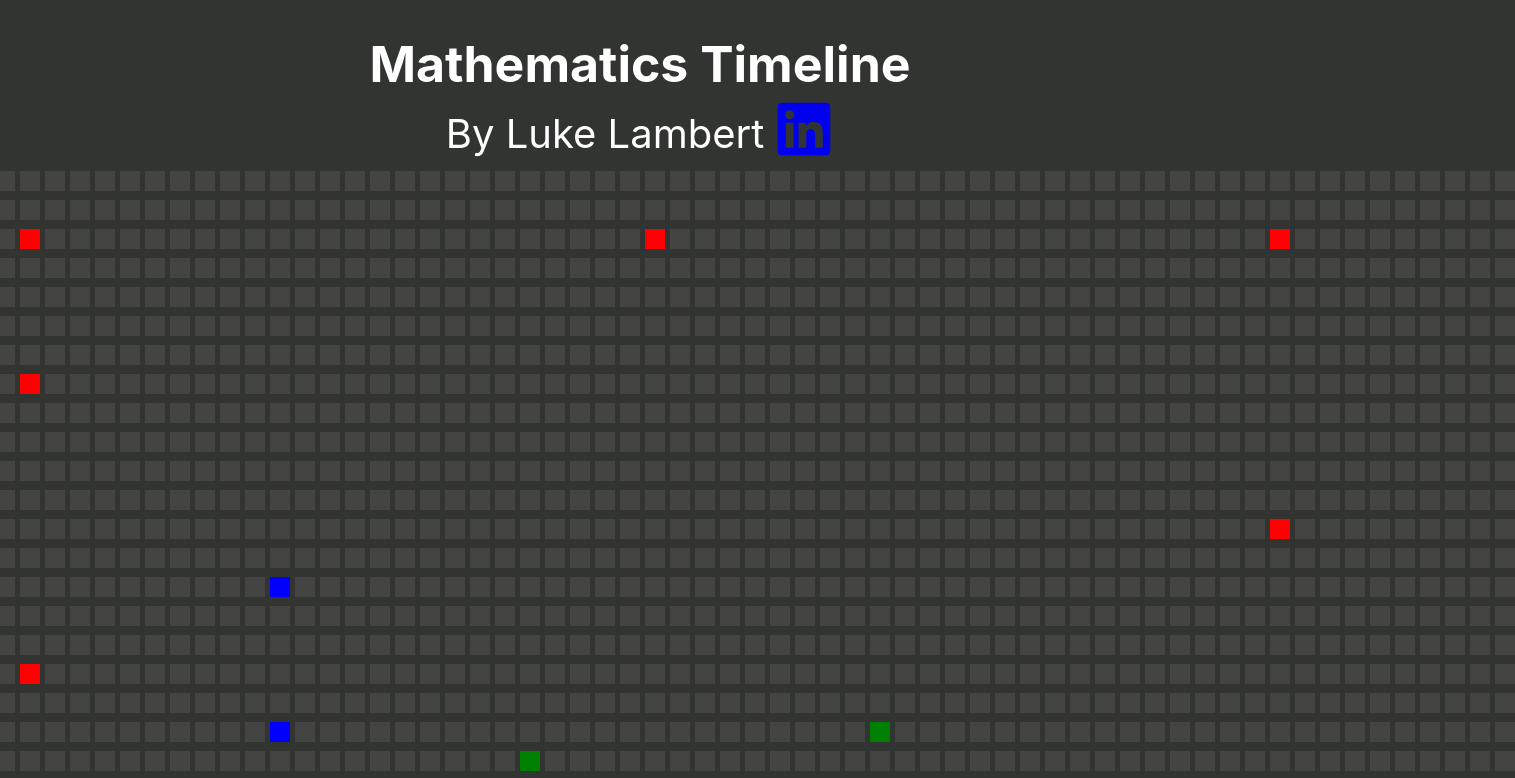
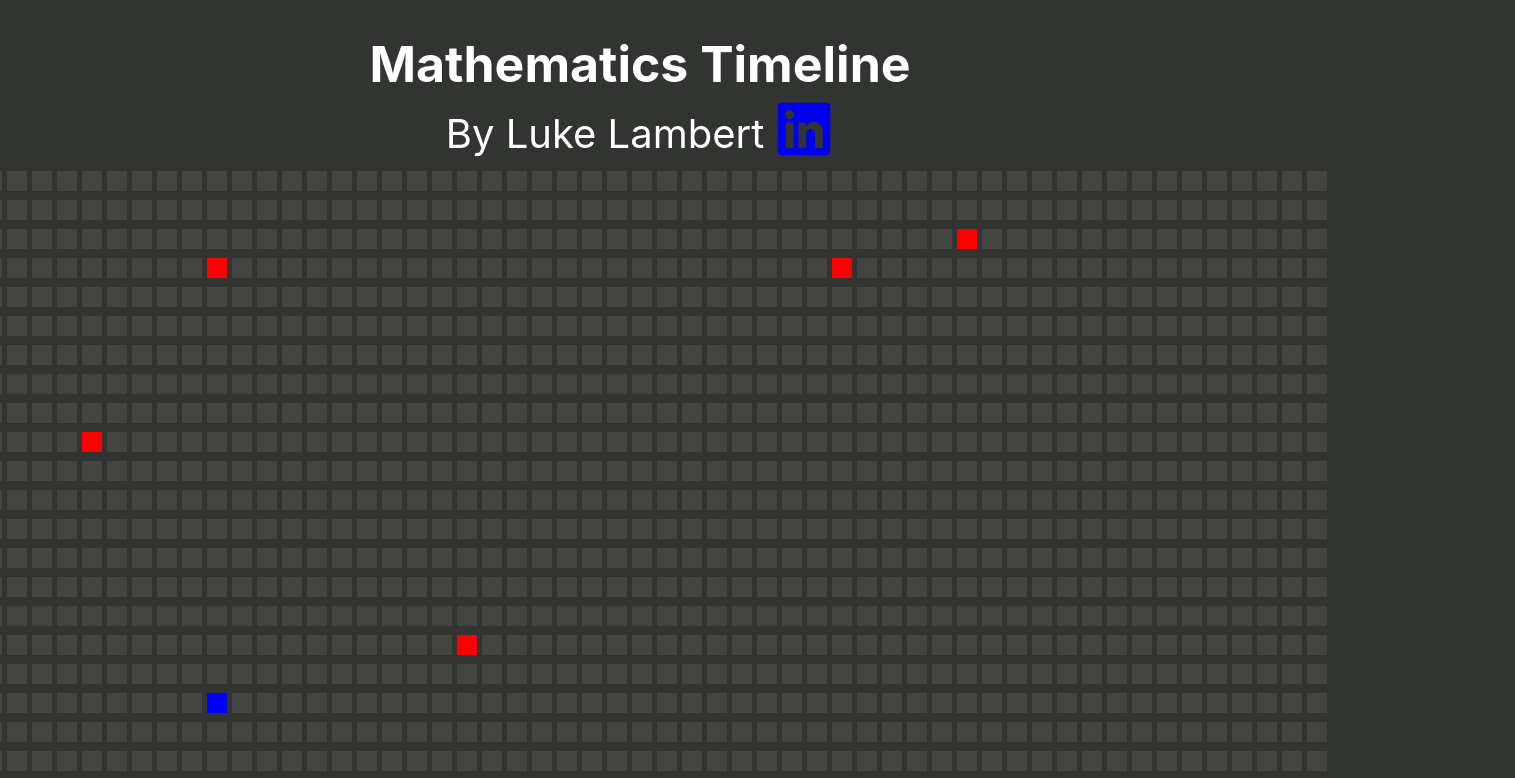
Before and after one commit to LukeLambert11/MathTimeline, a React (Create React App) app: page / in a window 1280 px wide. Shown: the top 778 px of the page, 1515 px wide, since content can reach past the window. Built offline with nearby package versions, Linux system fonts and the light colour scheme.

Commit message:
changed size

```diff
--- a/src/components/styles/GridContainer.css
+++ b/src/components/styles/GridContainer.css
@@ -1,6 +1,6 @@
 .grid-container {
     display: grid;
-    grid-template-columns: repeat(70, 20px); /* 50 squares across */
+    grid-template-columns: repeat(55, 20px); /* squares across */
     gap: 5px;
     justify-content: center;
     align-content: center;
```
